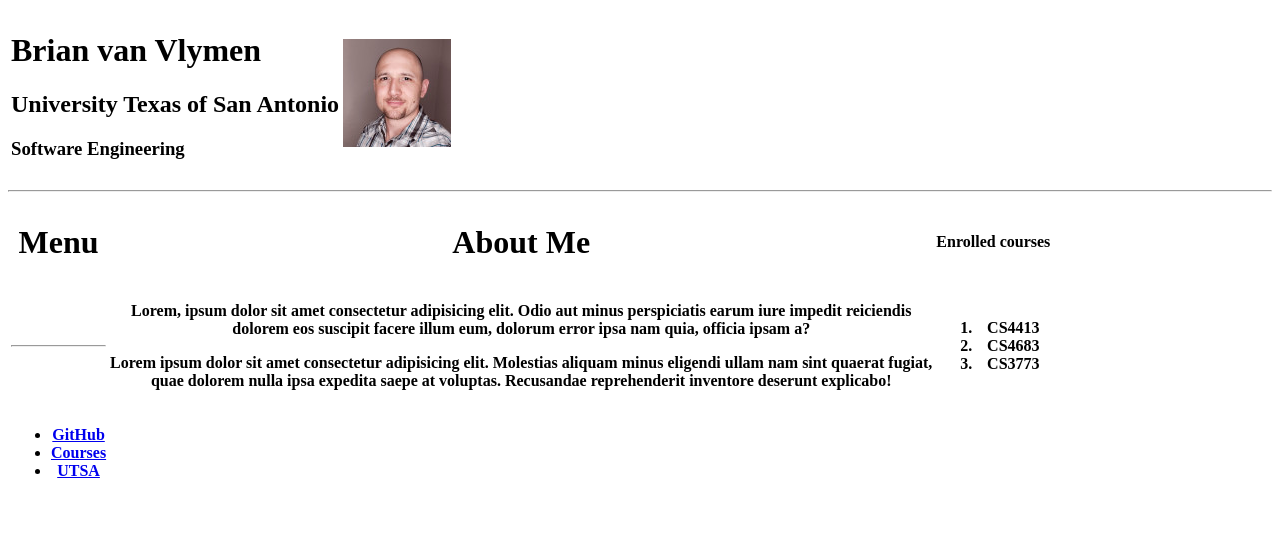
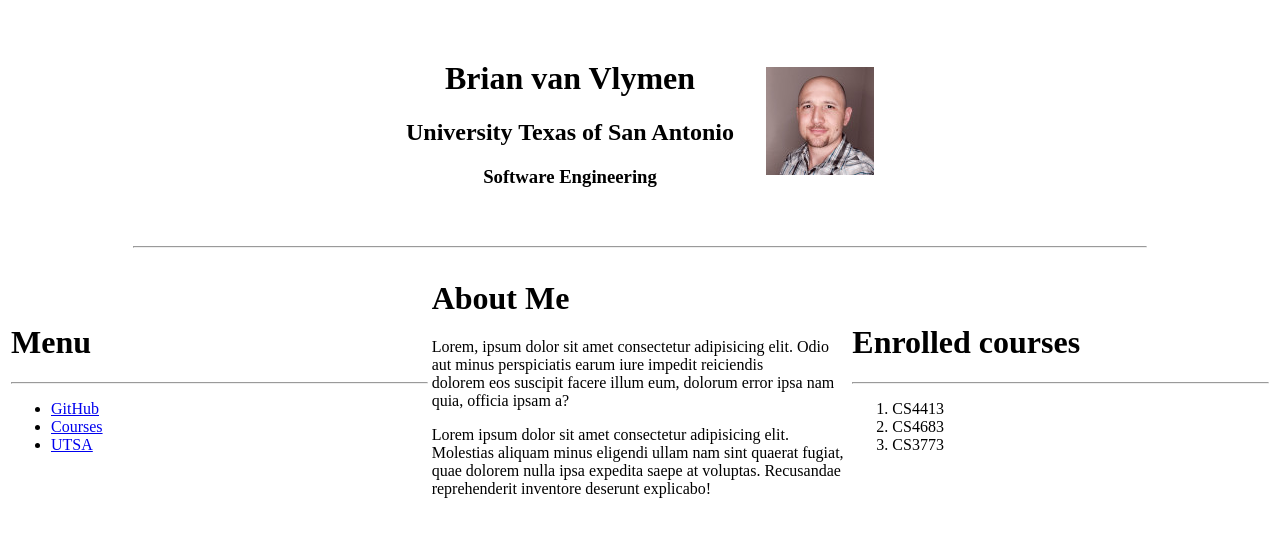
Before and after one commit to arduino731/CS4413-Web-Technologies, a plain HTML site: page index.html in a window 1280 px wide. Drawn offline with Linux system fonts and the light colour scheme.

Commit message:
BETTER TABLES

```diff
--- a/index.html
+++ b/index.html
@@ -8,54 +8,51 @@
 </head>
 <body>
     <div>
-        <table>
+        <center>
+        <table cellspacing = '30'>
             <tr>
-                <td>
+                <th>
                     <h1>Brian van Vlymen</h1>
                     <h2>University Texas of San Antonio</h2>
                     <h3>Software Engineering</h3>
-                </td>
+                </th>
                 <td>
                     <img src="images/Brian.jpg" alt="Brian picture">
                 </td>
             </tr>
         </table>
+        </center>
     </div>
-    <hr>
+    <hr width="80%">
 
     <div>
+        <center>
             <table>
                 <tr>
-                    <th><h1>Menu</h1></th>
-                    <th><h1>About Me</h1></th>
-                    <th>Enrolled courses</th>
-                </tr>
-                <tr>
-                    <th><hr></th>
-                    <th>
+                    <td width="33.33%">
+                        <h1>Menu</h1><hr>
+                        <ul>
+                            <li><a href="https://github.com/arduino731" target="_blank" alt="GitHub">GitHub</a></li>
+                            <li><a href="listCourse.html">Courses</a></li>
+                            <li><a href="https://www.utsa.edu/" target="_blank" alt="UTSA">UTSA</a></li>
+                        </ul>
+                    </td width="33.33%">
+                    <td width="33.33%">
+                        <h1>About Me</h1>
                         <p>Lorem, ipsum dolor sit amet consectetur adipisicing elit. Odio aut minus perspiciatis earum iure impedit reiciendis <br> dolorem eos suscipit facere illum eum, dolorum error ipsa nam quia, officia ipsam a?</p>
                         <p>Lorem ipsum dolor sit amet consectetur adipisicing elit. Molestias aliquam minus eligendi ullam nam sint quaerat fugiat, <br> quae dolorem nulla ipsa expedita saepe at voluptas. Recusandae reprehenderit inventore deserunt explicabo!</p>
-                    </th>
-                    <th>
+                    </td>
+                    <td width="33.33%">
+                        <h1>Enrolled courses</h1><hr>
                         <ol>
                             <li>CS4413</li>
                             <li>CS4683</li>
                             <li>CS3773</li>
                         </ol>
-                    </th>
-                </tr>
-                <tr>
-                    <th>
-                        <ul>
-                            <li><a href="https://github.com/arduino731" target="_blank" alt="GitHub">GitHub</a></li>
-                            <li><a href="listCourse.html">Courses</a></li>
-                            <li><a href="utsa.html">UTSA</a></li>
-                        </ul>
-                    </th>
-                    <!-- <th>na</th> -->
-                    <!-- <th>na 2</th> -->
+                    </td>
                 </tr>
             </table>
+        </center>
     </div>
 
 </body>
```
